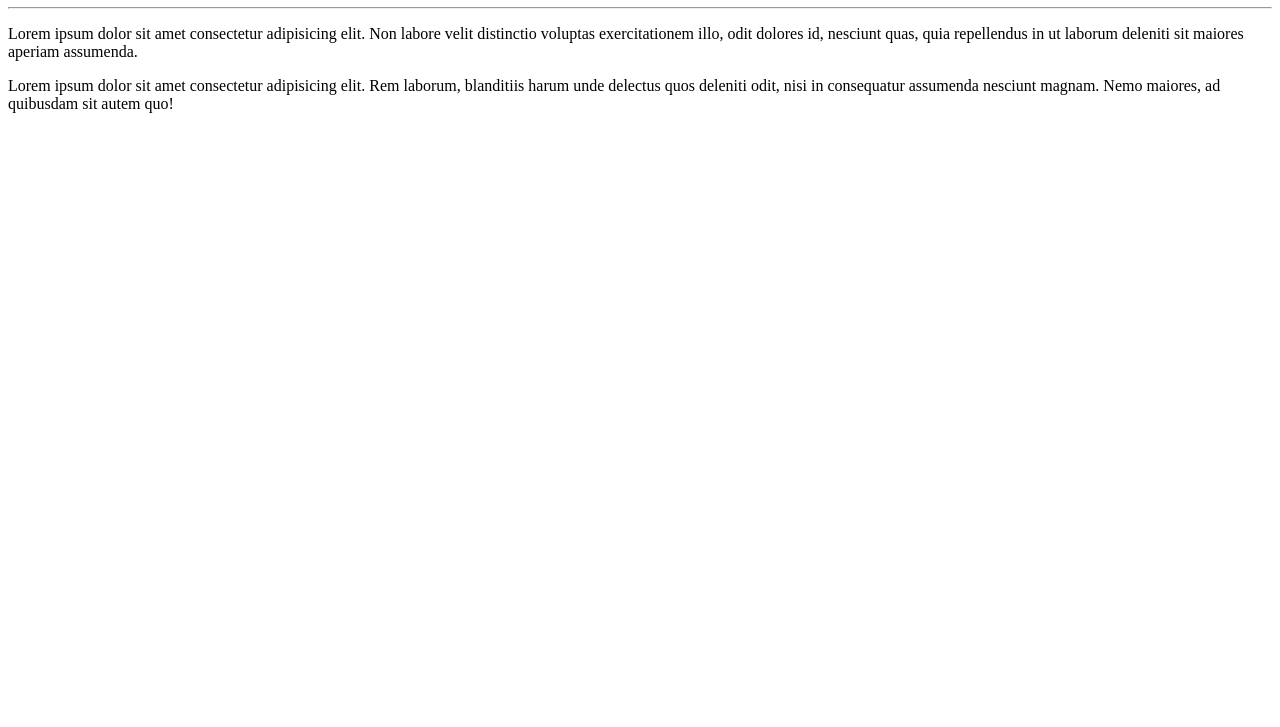
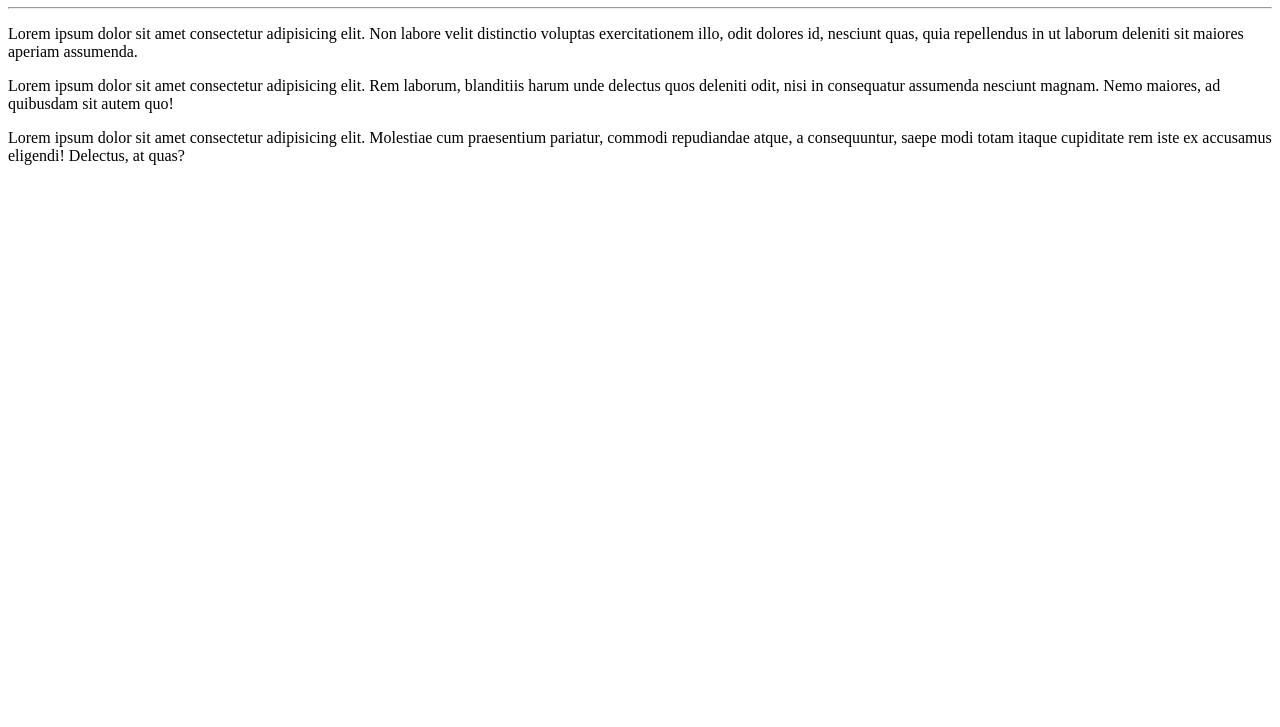
Before and after one commit to simplered93/Cursos, a plain HTML site: page curso-gitgithub/index.html in a window 1280 px wide. Shown: the part 73-800 px from the top of the page. Drawn offline with Linux system fonts and the light colour scheme.

Commit message:
Update index.html
Alteração feita no Fedora33

```diff
--- a/curso-gitgithub/index.html
+++ b/curso-gitgithub/index.html
@@ -10,5 +10,6 @@
     <hr>
     <p>Lorem ipsum dolor sit amet consectetur adipisicing elit. Non labore velit distinctio voluptas exercitationem illo, odit dolores id, nesciunt quas, quia repellendus in ut laborum deleniti sit maiores aperiam assumenda.</p>
     <p>Lorem ipsum dolor sit amet consectetur adipisicing elit. Rem laborum, blanditiis harum unde delectus quos deleniti odit, nisi in consequatur assumenda nesciunt magnam. Nemo maiores, ad quibusdam sit autem quo!</p>
+    <p>Lorem ipsum dolor sit amet consectetur adipisicing elit. Molestiae cum praesentium pariatur, commodi repudiandae atque, a consequuntur, saepe modi totam itaque cupiditate rem iste ex accusamus eligendi! Delectus, at quas?</p><!--Alteração feita no Fedora-->
 </body>
 </html>
```
